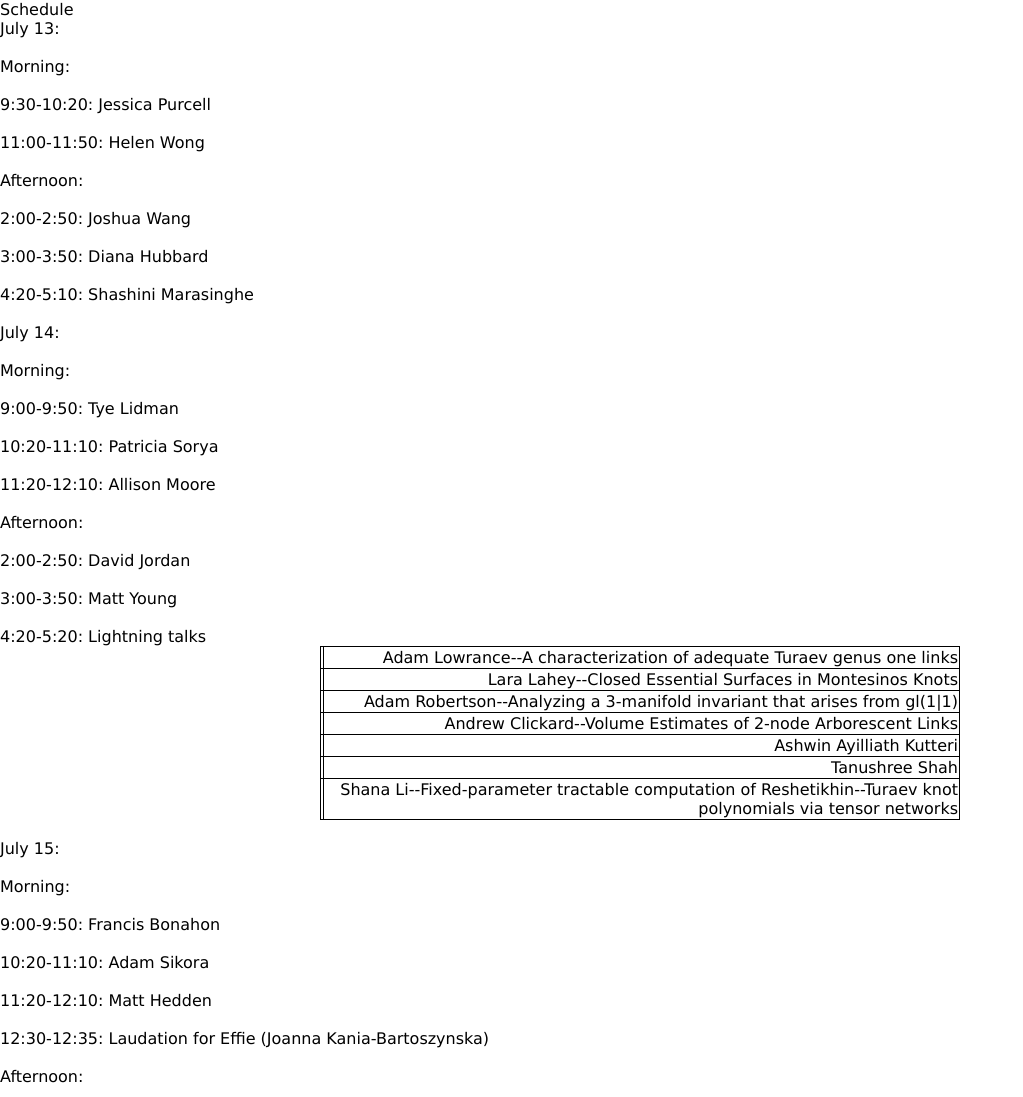
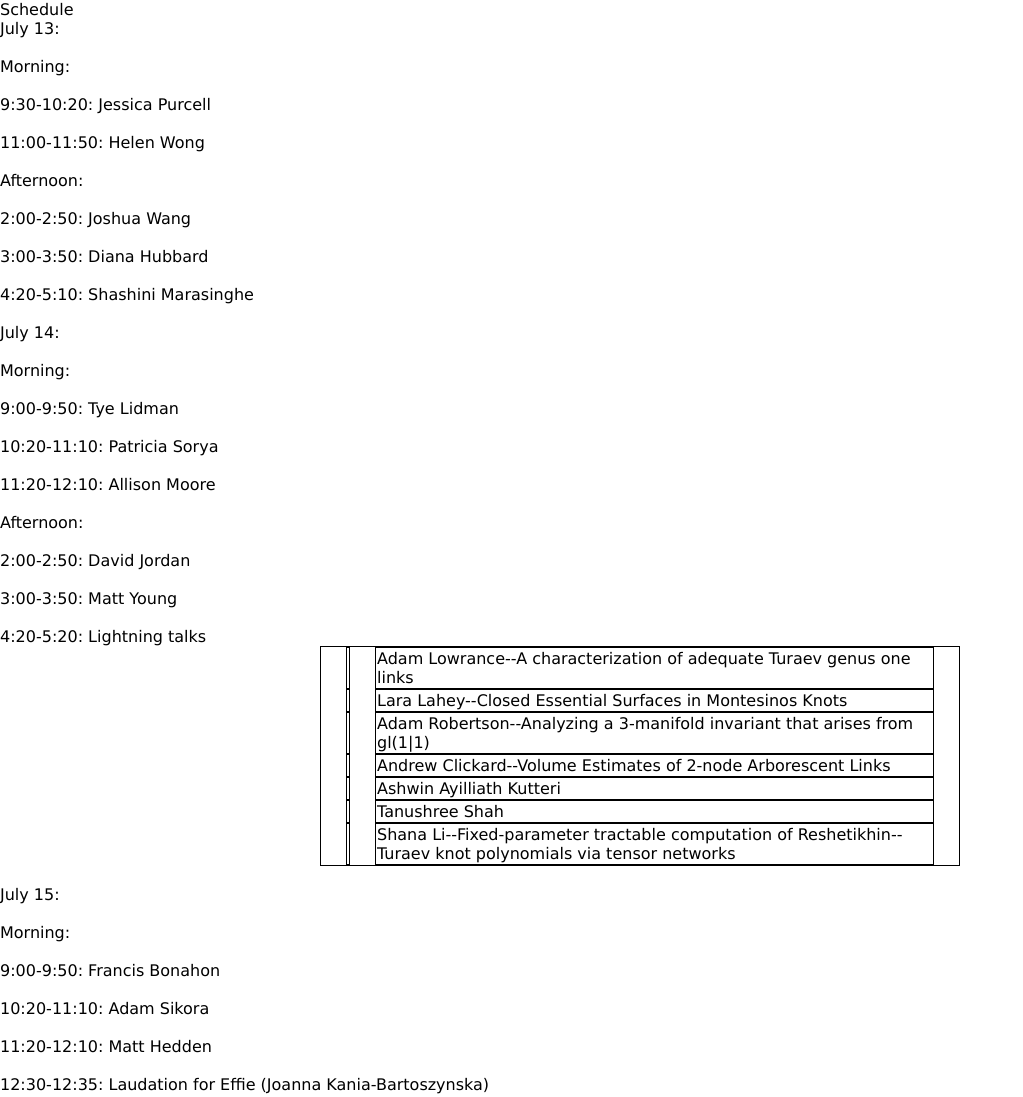
Before and after one commit to rabbine-web/rabbine-web.github.io, a plain HTML site: page schedule.html in a window 1280 px wide. Shown: the top 1097 px of the page, without its empty margins (0-1023 px from the left). Drawn offline with Linux system fonts and the light colour scheme.

Commit message:
alignment change

```diff
--- a/schedule.html
+++ b/schedule.html
@@ -5,15 +5,13 @@
     table {
             margin-left: auto;
             margin-right: auto;
-            border-collapse: collapse;
+            border-collapse: separate;
+            border-spacing: 25px 0px;
             width: 50%;
         }
-    td, th {
-  text-align: center;
-}
     table tr td:nth-child(2),
     table tr th:nth-child(2) {
-      text-align: right;
+      text-align: left;
     }
   </style>
 </head>
```
